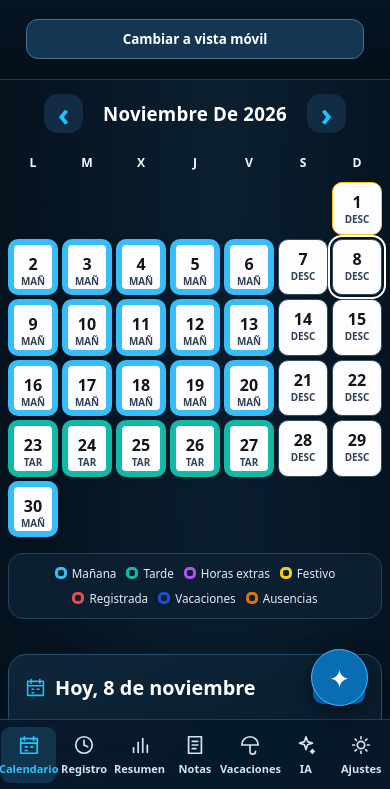
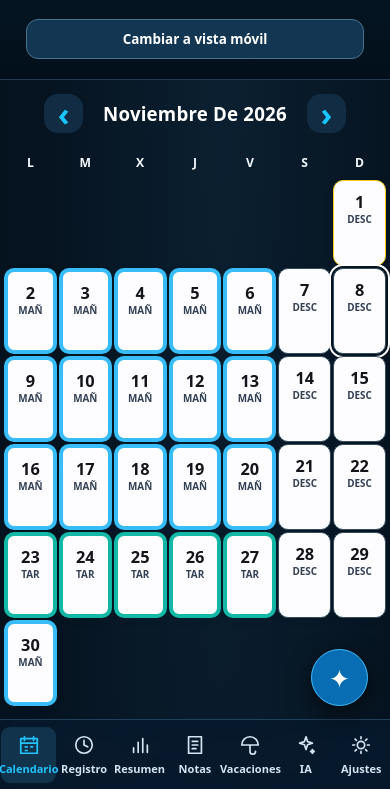
Before and after one commit to Jonathan-Con-H/Mi-jornada-laboral, a plain HTML site: page index.html in a window 390 px wide. Shown: the part 53-842 px from the top of the page. Drawn offline with Linux system fonts and the light colour scheme; no server answers.

Commit message:
Restaurar casillas amplias y bordes de 4 px sin cambiar colores de turnos

```diff
--- a/dashboard.css
+++ b/dashboard.css
@@ -28,15 +28,15 @@ main.wrap{margin-left:252px;padding:26px 26px 120px;width:calc(100% - 252px)}
 .monthtitle{font-size:1.85rem;font-weight:790;color:#fff;text-align:center;min-width:185px;text-transform:capitalize;letter-spacing:.01em}
 #prevMonth,#nextMonth{width:50px;height:50px;padding:0;border-radius:14px;background:#122c43;color:#18c5ff;font-size:2.4rem;line-height:1}
 #prevMonth:hover,#nextMonth:hover{background:#1b405f}
-.calendar{display:grid;grid-template-columns:repeat(7,minmax(0,1fr));gap:6px;margin-top:10px}
+.calendar{display:grid;grid-template-columns:repeat(7,minmax(0,1fr));gap:4px;margin-top:10px}
 .dow{color:#f5faff;font-size:.86rem;font-weight:650;text-align:center;padding:9px 0}
-.day{position:relative;min-width:0;min-height:82px;display:flex;align-items:center;justify-content:flex-start;padding:11px 3px 5px;background:#fdfdff!important;border:9px solid #2e485b;border-radius:13px;color:#10151b!important;font-size:1.35rem;font-weight:750;box-shadow:0 2px 8px #00000012;gap:1px}
+.day{position:relative;min-width:0;min-height:100px;display:flex;align-items:center;justify-content:flex-start;padding:11px 3px 5px;background:#fdfdff!important;border:4px solid #2e485b;border-radius:13px;color:#10151b!important;font-size:1.35rem;font-weight:750;box-shadow:0 2px 8px #00000012;gap:1px}
 .day>span:first-child{color:#14151a}
 .day .shift{display:block;color:#334155;font-size:.77rem;font-weight:800;line-height:1.15;text-transform:none}.day .extra-tag{display:inline-block;font-size:.55rem}
-.day.morning{border:9px solid #38BDF8}
-.day.afternoon{border:9px solid #14B8A6}
+.day.morning{border:4px solid #38BDF8}
+.day.afternoon{border:4px solid #14B8A6}
 .day.rest{border:1px solid #354c5d;background:#fdfdff}
-.day.holiday{border:9px solid #FACC15}
+.day.holiday{border:4px solid #FACC15}
 .day.selected{outline:2px solid #fff;outline-offset:2px}
 .day.recorded:not(.has-extra)>span:first-child{color:#d62730;font-weight:900}
 .day.has-extra>span:first-child{color:#8a24d1;font-weight:900}
@@ -109,12 +109,12 @@ main.wrap{width:100%;margin-left:0;padding:17px 13px 105px}
 .day{min-height:70px}
 }
 @media(max-width:570px){
-main.wrap{padding:14px 8px 98px}
+main.wrap{padding:14px 4px 98px}
 #calendarView>.mj-insights{display:flex;flex-direction:column;gap:12px}
 .mj-insight-card{padding:16px}
-.calendar{gap:4px}
+.calendar{gap:2px}
 .dow{font-size:.76rem;padding:7px 0}
-.day{min-height:53px;border-radius:10px;border-width:6px!important;font-size:1rem;padding:8px 1px 2px}.day .shift{font-size:.62rem}
+.day{min-height:86px;border-radius:10px;border-width:4px!important;font-size:1.02rem;padding:10px 1px 5px}.day .shift{font-size:.62rem}
 .day.rest{border-width:1px!important}
 .day.empty{border:0!important}
 .monthtitle{font-size:1.17rem;min-width:0}
```
